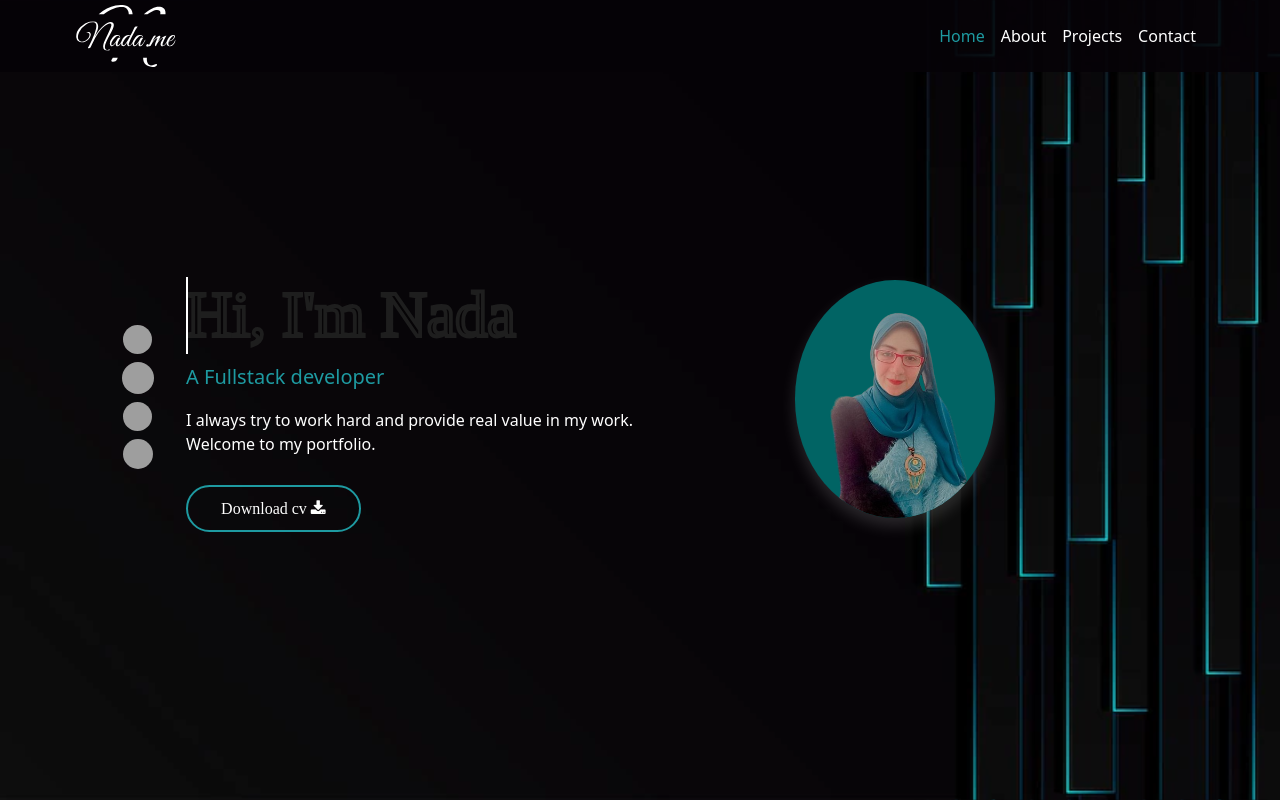
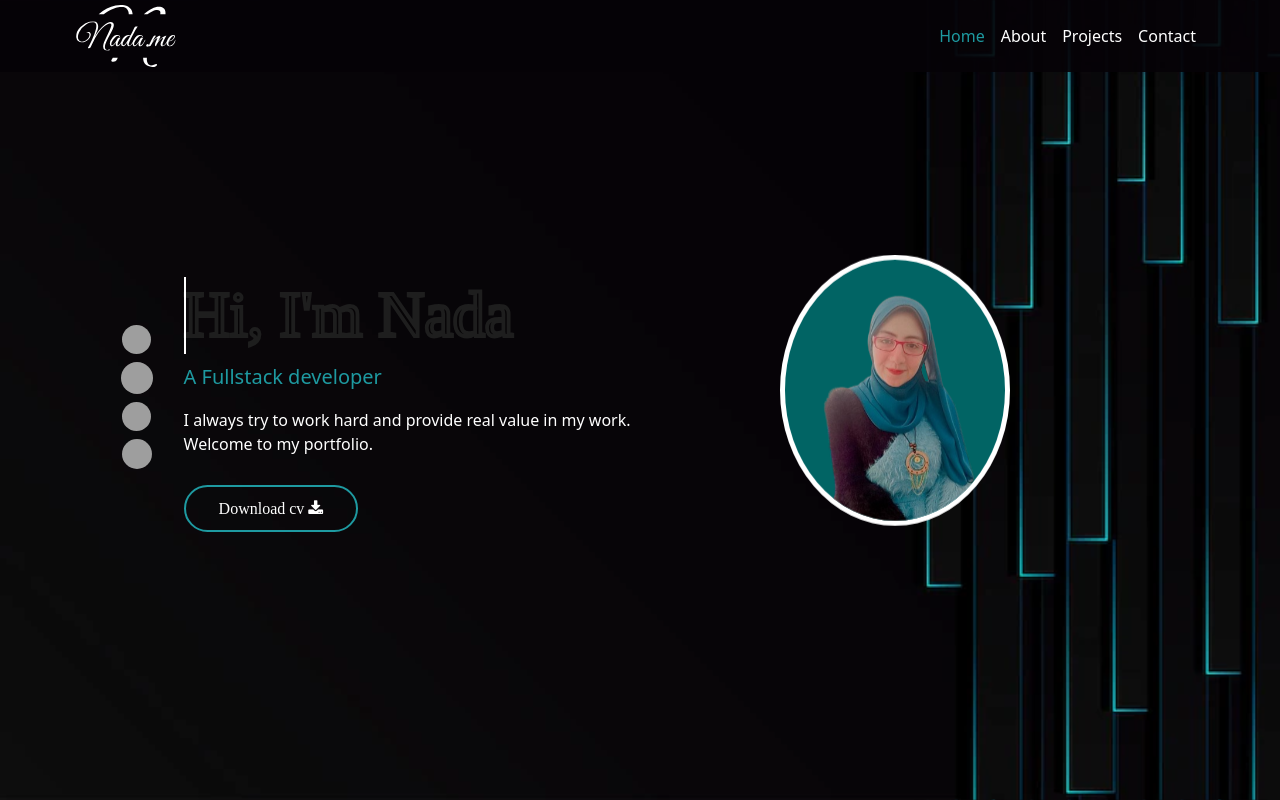
Before and after one commit to NadaSabry/portfolio, an Angular app: page / in a window 1280 px wide. Shown: the top 800 px of the page. Built offline with nearby package versions, Linux system fonts and the light colour scheme; grey boxes are pictures that could not be loaded; a web font is replaced by a local one.

Commit message:
animation image

```diff
--- a/src/app/Components/about/about.component.ts
+++ b/src/app/Components/about/about.component.ts
@@ -12,7 +12,7 @@ isVisible = false;
   onScroll() {
     const boxPosition = document.querySelector('#about')?.getBoundingClientRect().top;
     const scrollPosition = window.innerHeight + window.pageYOffset;
-    console.log("about " ,boxPosition , ", " ,scrollPosition);
+    //console.log("about " ,boxPosition , ", " ,scrollPosition);
 
     if (boxPosition!= undefined &&  boxPosition <= 350.0 && boxPosition >= -550.0) {
       this.isVisible = true;
--- a/src/app/Components/home/home.component.html
+++ b/src/app/Components/home/home.component.html
@@ -1,6 +1,6 @@
-<section id="home" class="section" ><!--[style.width]="animation" style="transition: width 10s;">-->
+<section id="home" class="section">
     <div class="image">
-        <img src="assets/images/nada4.png" class="img-fluid rounded-circle myimage shadow" alt="Your image description">
+        <img src="assets/images/nada4.png" class="img-fluid rounded-circle myimage" alt="Your image description">
     </div>
     <div class="icon">
         <div class="col m-auto text-center">
--- a/src/app/Components/home/home.component.scss
+++ b/src/app/Components/home/home.component.scss
@@ -1,11 +1,17 @@
 .myimage{
     border-radius: 15%;
-    width: 200px;
+    width: 230px;
+    @media (max-width:575px) {
+        width: 200px;
+    }
     background-color: rgb(1, 100, 100);
+    border:5px solid;
 }
+/*
 .shadow {
     box-shadow: 0 .5rem 1rem rgba(256,256,256,.15)!important;
 }
+*/
 .title{
     font-family: 'Sansita Swashed', cursive;
     font-size: 40px;
@@ -52,12 +58,36 @@
     @media (max-width:575px) {
        margin: auto;
     }
+    opacity: 0;
+    animation: zoomIn 1s ease forwards ,floatImage 4s ease-in-out infinite;
+    animation-delay: 1.1s, 3.1s;
+}
+@keyframes zoomIn {
+    0%{
+        opacity: 0;
+        transform: scale(0);
+    }
+    100%{
+        opacity: 1;
+        transform: scale(1);
+    }
+}
+@keyframes floatImage {
+    0%{
+        transform: translateY(0);
+    }
+    50%{
+        transform: translateY(-16px);
+    }
+    100%{
+        transform: translateY(0);;
+    }
 }
 h2{
   position: relative;
   display: inline-block;
   font-size: 8vh;
-  @media (max-width:800px){
+  @media (max-width:850px){
     font-size: 5vh;
   }
   color: var(--same-background-color);
--- a/src/app/Components/home/home.component.ts
+++ b/src/app/Components/home/home.component.ts
@@ -1,19 +1,10 @@
-import { Component, OnInit } from '@angular/core';
+import { Component, HostListener, OnInit } from '@angular/core';
 
 @Component({
   selector: 'app-home',
   templateUrl: './home.component.html',
   styleUrls: ['./home.component.scss']
 })
-export class HomeComponent { /*implements OnInit {
+export class HomeComponent {
 
-  animation="70%";
-
-  ngOnInit(): void {
-    //this.animation="100%";
-  }
-  v(){
-    this.animation="100%";
-  }
-  */
 }
```
